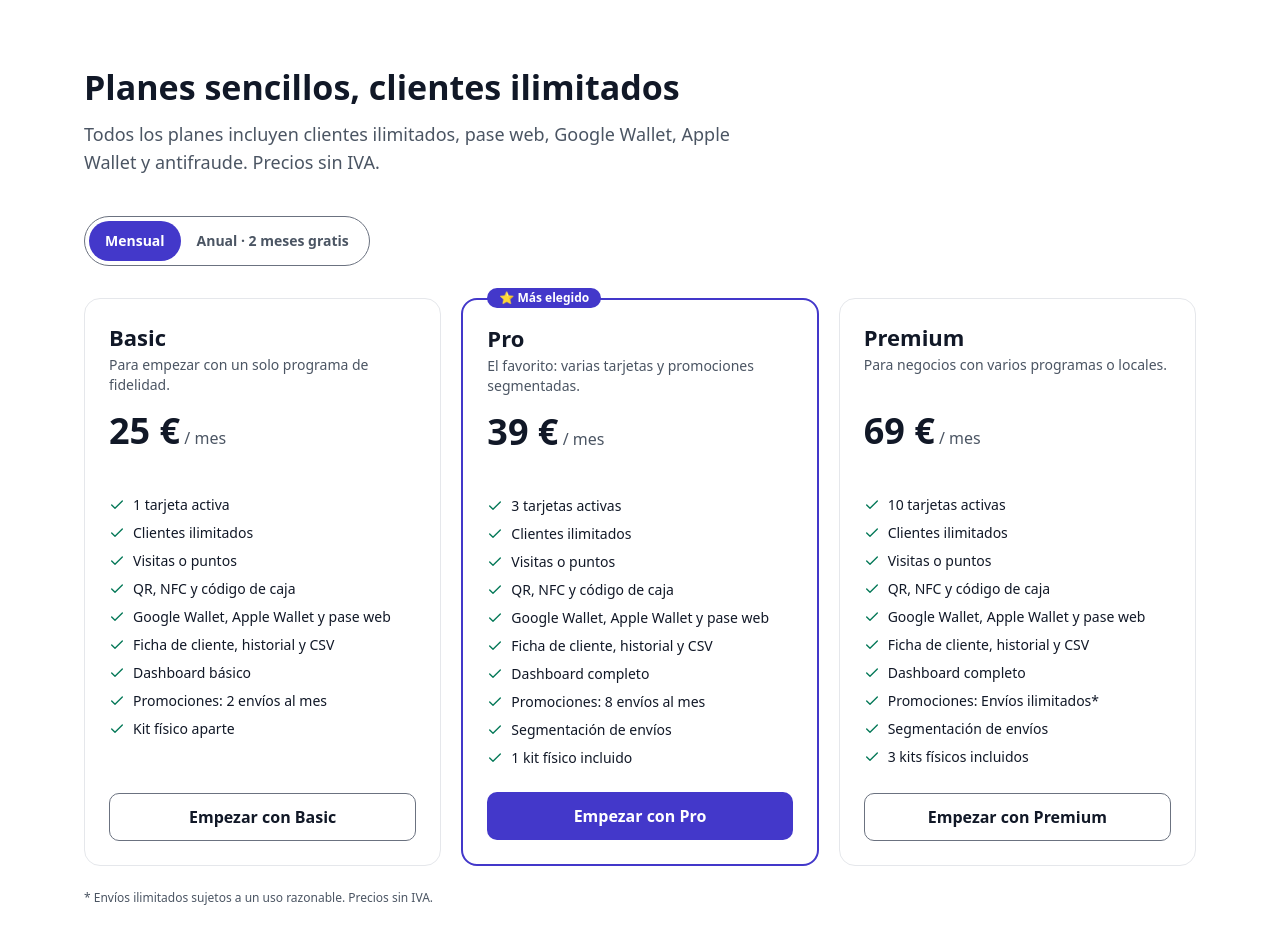
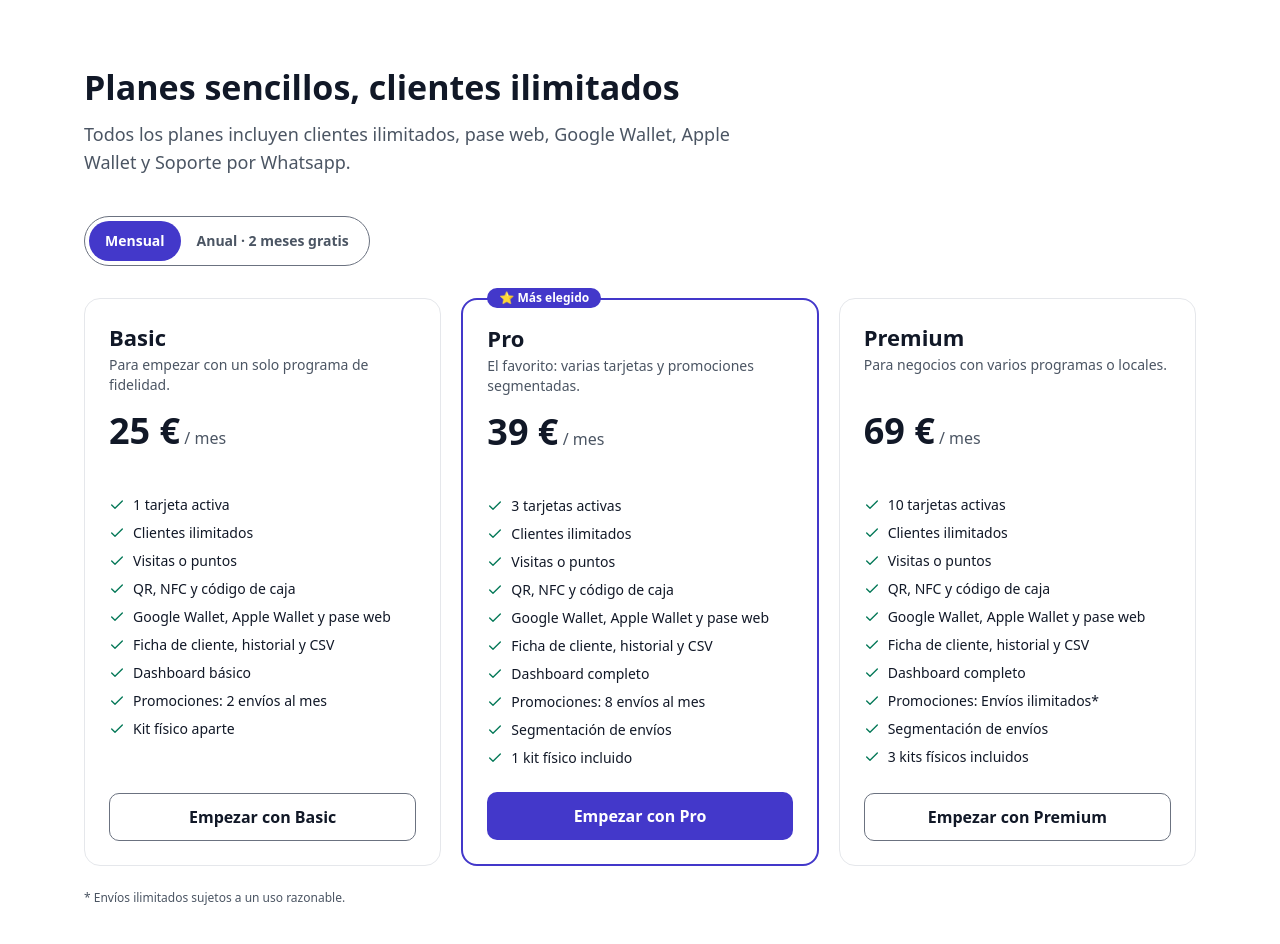
Before and after one commit to pablon04/FidelityCard, a React (Vite) app: page / in a window 1280 px wide. Shown: the part 4340-5284 px from the top of the page. Built offline with nearby package versions, Linux system fonts and the light colour scheme.

Commit message:
landing v4

```diff
--- a/src/features/landing/LandingPage.jsx
+++ b/src/features/landing/LandingPage.jsx
@@ -200,7 +200,7 @@ function Plans() {
     <Section
       id="planes"
       title="Planes sencillos, clientes ilimitados"
-      intro="Todos los planes incluyen clientes ilimitados, pase web, Google Wallet, Apple Wallet y antifraude. Precios sin IVA."
+      intro="Todos los planes incluyen clientes ilimitados, pase web, Google Wallet, Apple Wallet y Soporte por Whatsapp."
     >
       <div
         role="group"
@@ -281,7 +281,7 @@ function Plans() {
       </ul>
 
       <p className="mt-6 text-xs text-text-muted">
-        * Envíos ilimitados sujetos a un uso razonable. Precios sin IVA.
+        * Envíos ilimitados sujetos a un uso razonable.
       </p>
     </Section>
   )
@@ -319,8 +319,8 @@ function Trust() {
 
 function Faq() {
   return (
-    <Section id="faq" title="Preguntas frecuentes">
-      <div className="max-w-3xl divide-y divide-border-subtle rounded-card border border-border-subtle">
+    <Section id="faq" title="Preguntas frecuentes" className="items-center content-center justify-center">
+      <div className=" max-w-3xl divide-y divide-border-subtle rounded-card border border-border-subtle">
         {FAQ.map((f) => (
           <details key={f.q} className="group p-4">
             <summary className="flex min-h-[44px] cursor-pointer list-none items-center justify-between gap-4 font-semibold [&::-webkit-details-marker]:hidden">
```
